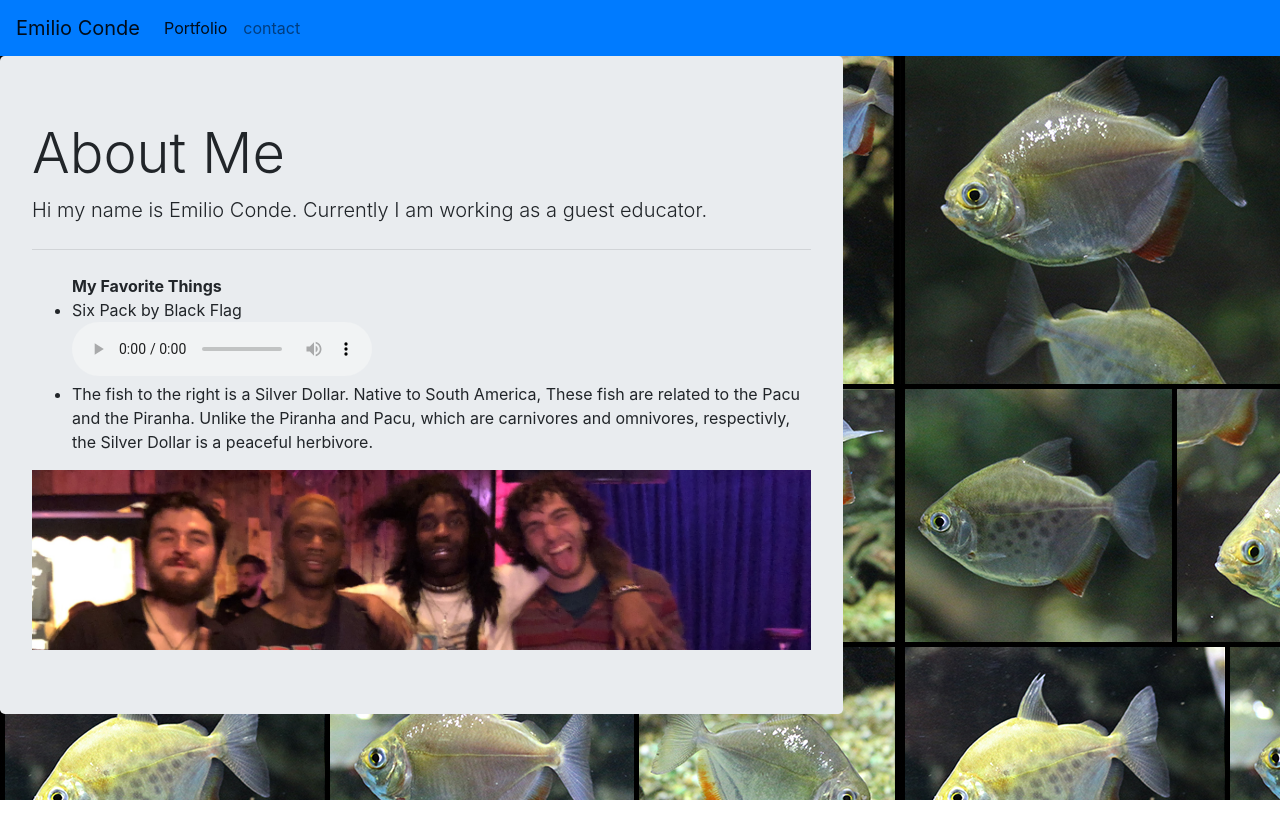
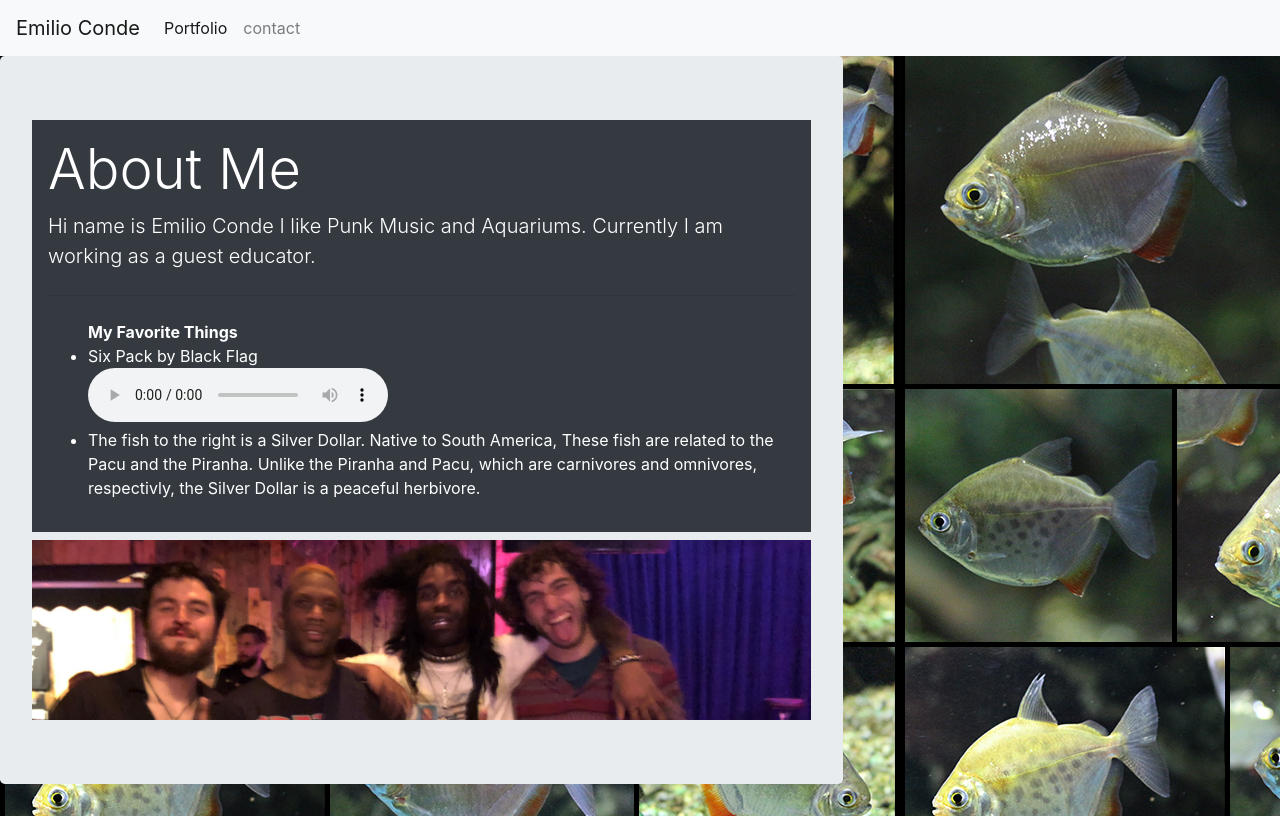
Before and after one commit to condeemilio891/about-me, a plain HTML site: page index.html in a window 1280 px wide. Drawn offline with nearby package versions, Linux system fonts and the light colour scheme.

Commit message:
final Push

```diff
--- a/index.html
+++ b/index.html
@@ -17,7 +17,7 @@
 <body>
 
 
-  <nav class="navbar navbar-expand-lg navbar-light bg-primary">
+  <nav class="navbar navbar-expand-lg navbar-light bg-light">
     <a class="navbar-brand" href="index.html">Emilio Conde</a>
     <button class="navbar-toggler" type="button" data-toggle="collapse" data-target="#navbarNav" aria-controls="navbarNav" aria-expanded="false" aria-label="Toggle navigation">
       <span class="navbar-toggler-icon"></span>
@@ -43,8 +43,9 @@
             <div class="row">
               <div class= "col-lg-8" >
                  <div class="jumbotron">
+                  <div class="p-3 mb-2 bg-dark text-white">
                      <h1 class="display-4">About Me</h1>
-                     <p class="lead">Hi my name is Emilio Conde. Currently I am working as a guest educator.</p>
+                     <p class="lead">Hi name is Emilio Conde I like Punk Music and Aquariums. Currently I am working as a guest educator.</p>
                      <hr class="my-4">
                      <ul> My Favorite Things
                       <div>
@@ -59,6 +60,7 @@
                           the Silver Dollar is a peaceful herbivore.
                         </li>
                      </ul>
+                    </div>
                       <img src="pg2.jpg" class="img-fluid" alt="Responsive image"></div>
                      </div>
                   </div>
```
